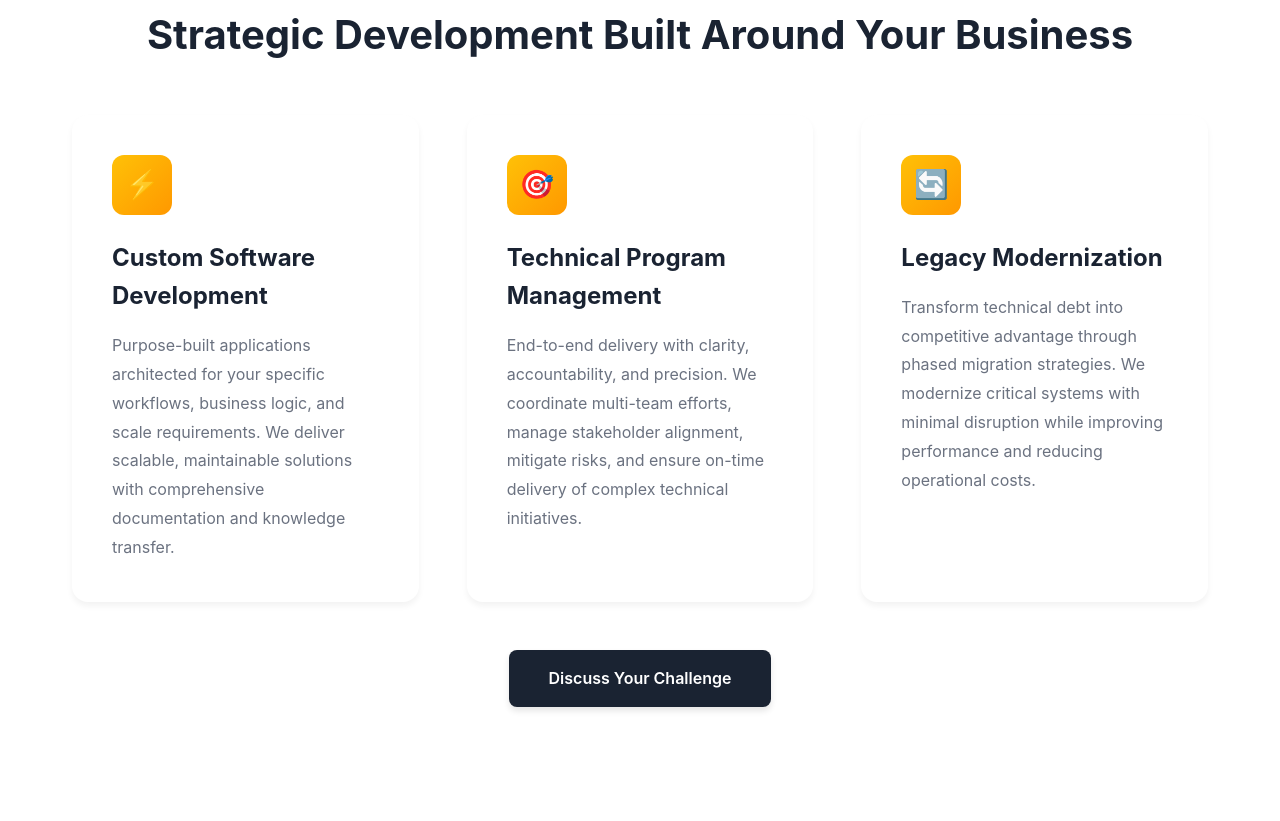
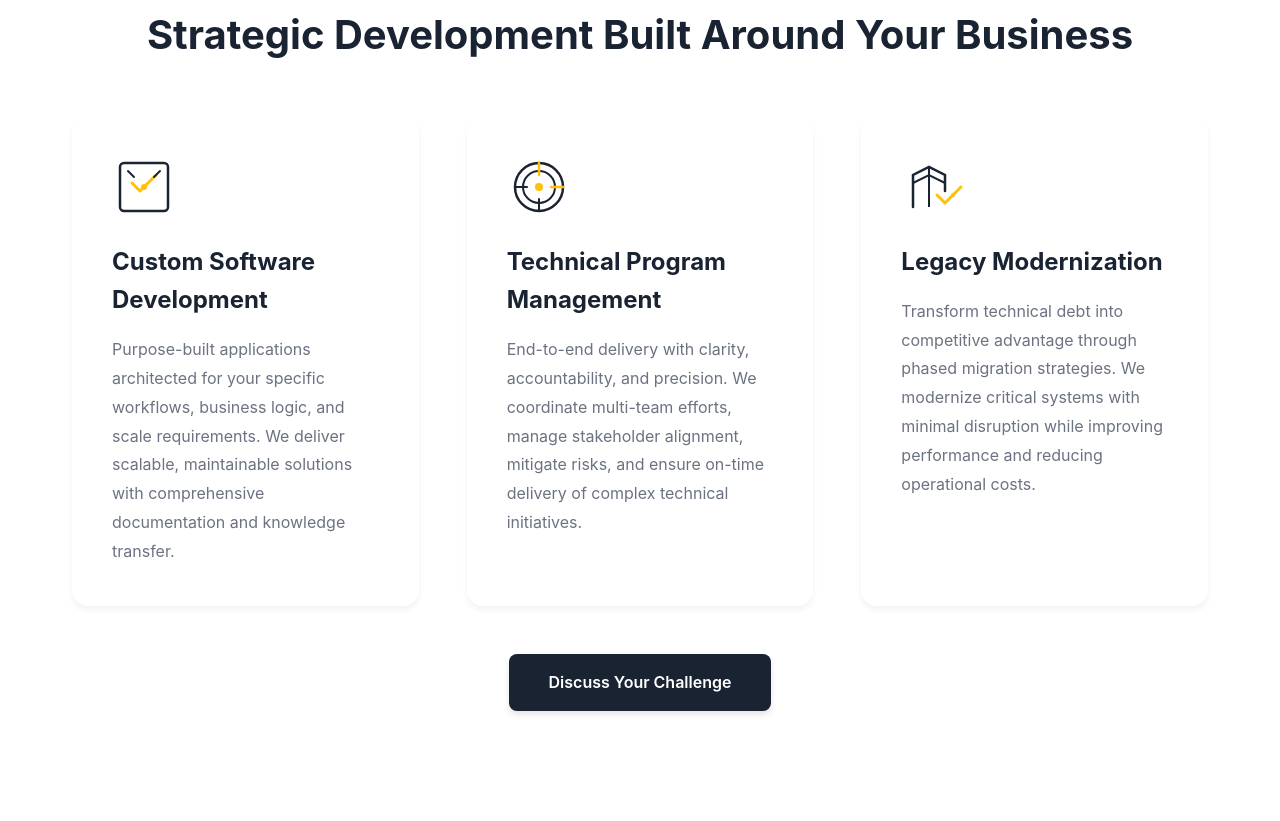
Before and after one commit to BE-Techie/main, a plain HTML site: page index.html in a window 1280 px wide. Shown: the part 1559-2380 px from the top of the page. Drawn offline with Linux system fonts and the light colour scheme.

Commit message:
Add files via upload

```diff
--- a/index.html
+++ b/index.html
@@ -233,15 +233,15 @@
         }
 
         .service-icon {
-            width: 60px;
-            height: 60px;
-            background: linear-gradient(135deg, var(--accent) 0%, #ff9800 100%);
-            border-radius: 12px;
-            display: flex;
-            align-items: center;
-            justify-content: center;
-            font-size: 1.75rem;
+            width: 64px;
+            height: 64px;
             margin-bottom: 1.5rem;
+            position: relative;
+        }
+
+        .service-icon svg {
+            width: 100%;
+            height: 100%;
         }
 
         .service-card h3 {
@@ -547,17 +547,43 @@
         <h2>Strategic Development Built Around Your Business</h2>
         <div class="services-grid">
             <div class="service-card">
-                <div class="service-icon">⚡</div>
+                <div class="service-icon">
+                    <svg viewBox="0 0 64 64" fill="none" xmlns="http://www.w3.org/2000/svg">
+                        <rect x="8" y="8" width="48" height="48" rx="4" stroke="#1a2332" stroke-width="2.5"/>
+                        <path d="M20 28L28 36L44 20" stroke="#FFC107" stroke-width="3" stroke-linecap="round" stroke-linejoin="round"/>
+                        <circle cx="32" cy="32" r="3" fill="#FFC107"/>
+                        <line x1="16" y1="16" x2="22" y2="22" stroke="#1a2332" stroke-width="2" stroke-linecap="round"/>
+                        <line x1="48" y1="16" x2="42" y2="22" stroke="#1a2332" stroke-width="2" stroke-linecap="round"/>
+                    </svg>
+                </div>
                 <h3>Custom Software Development</h3>
                 <p>Purpose-built applications architected for your specific workflows, business logic, and scale requirements. We deliver scalable, maintainable solutions with comprehensive documentation and knowledge transfer.</p>
             </div>
             <div class="service-card">
-                <div class="service-icon">🎯</div>
+                <div class="service-icon">
+                    <svg viewBox="0 0 64 64" fill="none" xmlns="http://www.w3.org/2000/svg">
+                        <circle cx="32" cy="32" r="24" stroke="#1a2332" stroke-width="2.5"/>
+                        <circle cx="32" cy="32" r="16" stroke="#1a2332" stroke-width="2"/>
+                        <circle cx="32" cy="32" r="4" fill="#FFC107"/>
+                        <line x1="32" y1="8" x2="32" y2="20" stroke="#FFC107" stroke-width="2.5" stroke-linecap="round"/>
+                        <line x1="32" y1="44" x2="32" y2="56" stroke="#1a2332" stroke-width="2" stroke-linecap="round"/>
+                        <line x1="8" y1="32" x2="20" y2="32" stroke="#1a2332" stroke-width="2" stroke-linecap="round"/>
+                        <line x1="44" y1="32" x2="56" y2="32" stroke="#FFC107" stroke-width="2.5" stroke-linecap="round"/>
+                    </svg>
+                </div>
                 <h3>Technical Program Management</h3>
                 <p>End-to-end delivery with clarity, accountability, and precision. We coordinate multi-team efforts, manage stakeholder alignment, mitigate risks, and ensure on-time delivery of complex technical initiatives.</p>
             </div>
             <div class="service-card">
-                <div class="service-icon">🔄</div>
+                <div class="service-icon">
+                    <svg viewBox="0 0 64 64" fill="none" xmlns="http://www.w3.org/2000/svg">
+                        <path d="M12 52L12 20L28 12L44 20L44 36" stroke="#1a2332" stroke-width="2.5" stroke-linecap="round"/>
+                        <path d="M28 12L28 52" stroke="#1a2332" stroke-width="2"/>
+                        <path d="M12 28L28 20L44 28" stroke="#1a2332" stroke-width="2"/>
+                        <path d="M36 40L44 48L60 32" stroke="#FFC107" stroke-width="3" stroke-linecap="round" stroke-linejoin="round"/>
+                        <circle cx="52" cy="40" r="2" fill="#FFC107"/>
+                    </svg>
+                </div>
                 <h3>Legacy Modernization</h3>
                 <p>Transform technical debt into competitive advantage through phased migration strategies. We modernize critical systems with minimal disruption while improving performance and reducing operational costs.</p>
             </div>
@@ -584,7 +610,7 @@
                 <div class="team-photo">BT</div>
                 <h3>Brooke Thomas</h3>
                 <p class="title">CEO</p>
-                <p>Former Technical Program Manager at Google and Microsoft, and Management Consultant at KPMG, where she led enterprise-scale platform delivery and advised Fortune 500 clients on complex technical transformations. Brings 12+ years managing MarTech implementations, with expertise spanning program management, consulting, web design, and user experience. Specializes in rescuing stalled programs and architecting scalable, intuitive solutions.</p>
+                <p>Former Technical Program Manager at Google and Microsoft, and User Experience and Technology Operations Consultant at KPMG, where she led enterprise-scale platform delivery and provided strategic counsel to Fortune 500 clients on complex technical transformations. Brings 12+ years managing high-stakes MarTech implementations, with expertise spanning program management, consulting, web design, and user experience. Known for rescuing stalled programs and architecting scalable, intuitive solutions that deliver measurable business impact.</p>
             </div>
             <div class="team-member">
                 <div class="team-photo">NM</div>
```
